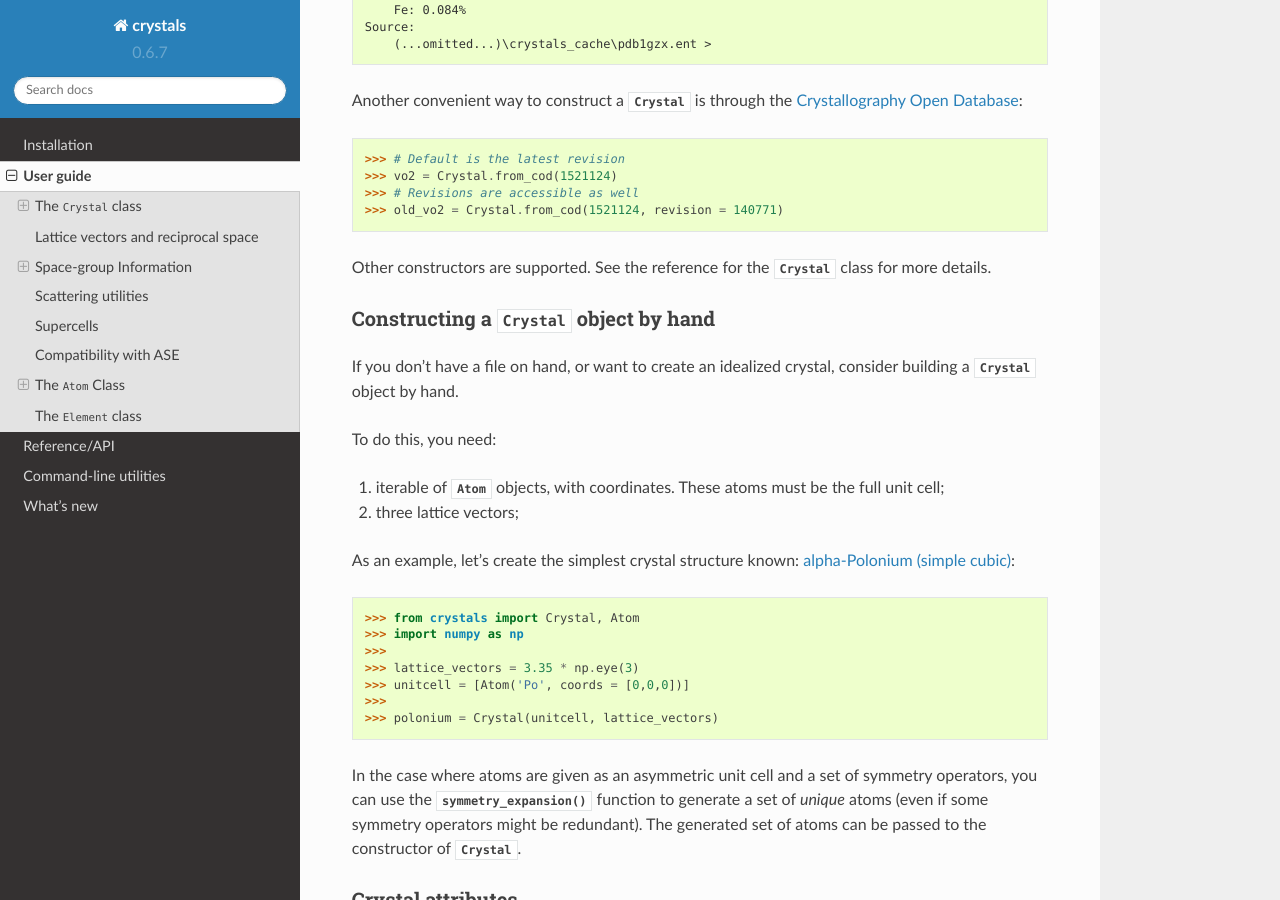
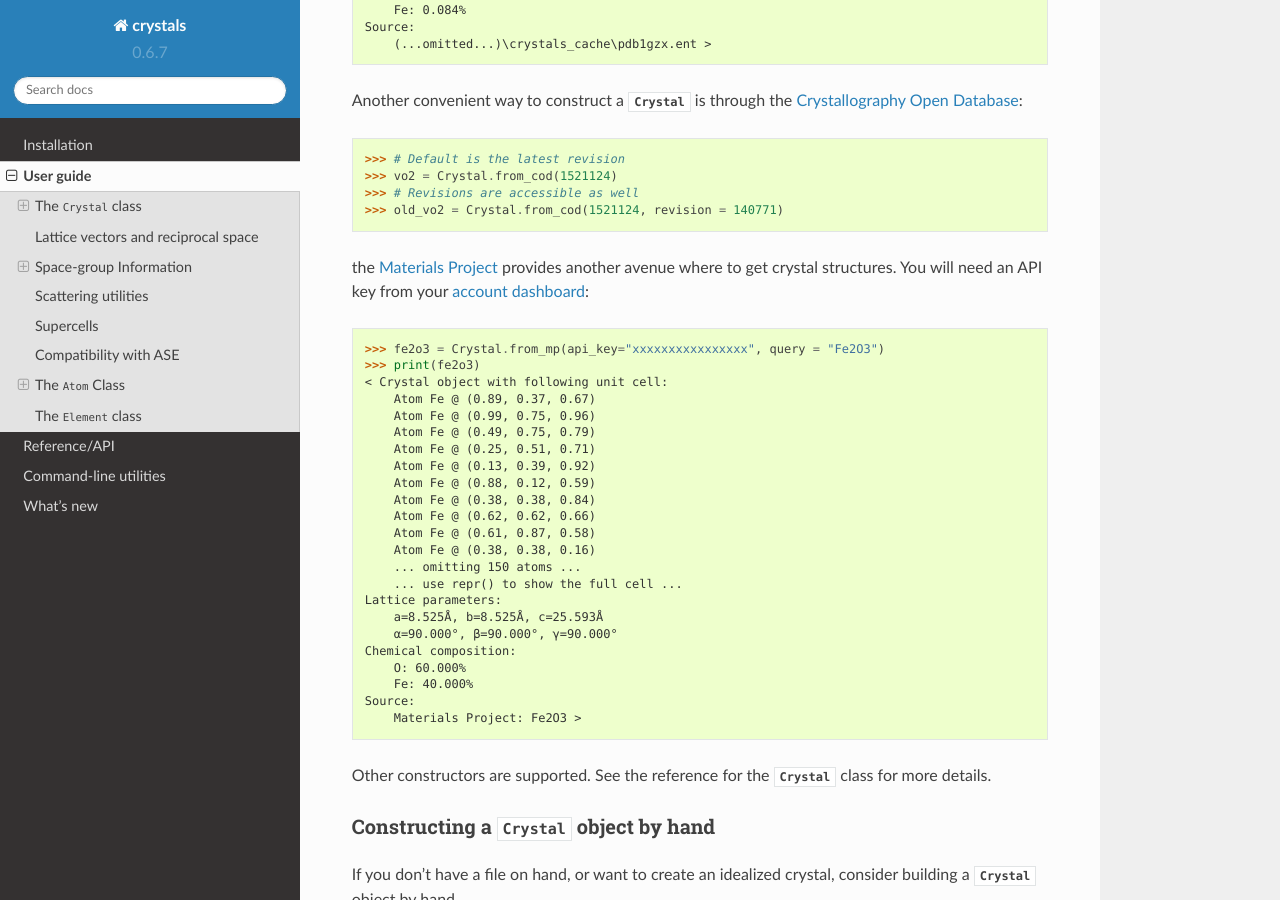
Before and after one commit to LaurentRDC/crystals, a Sphinx documentation site: the page built from docs/guide.rst, in a window 1280 px wide and 900 px high, scrolled down 1615 px. Built offline with Sphinx 7.4.7 and the Read the Docs theme 2.0.0, drawn with Linux system fonts in a browser that asks for light colours.

Commit message:
DOC: adding guide to Materials Project constructor

```diff
--- a/docs/guide.rst
+++ b/docs/guide.rst
@@ -87,6 +87,33 @@ Another convenient way to construct a :class:`Crystal` is through the `Crystallo
     >>> vo2 = Crystal.from_cod(1521124)
     >>> # Revisions are accessible as well
     >>> old_vo2 = Crystal.from_cod(1521124, revision = 140771)
+
+the `Materials Project <https://materialsproject.org/>`_ provides another avenue where to get crystal structures.
+You will need an API key from your `account dashboard <https://materialsproject.org/dashboard>`_::
+
+    >>> fe2o3 = Crystal.from_mp(api_key="xxxxxxxxxxxxxxxx", query = "Fe2O3")
+    >>> print(fe2o3)
+    < Crystal object with following unit cell:
+        Atom Fe @ (0.89, 0.37, 0.67)
+        Atom Fe @ (0.99, 0.75, 0.96)
+        Atom Fe @ (0.49, 0.75, 0.79)
+        Atom Fe @ (0.25, 0.51, 0.71)
+        Atom Fe @ (0.13, 0.39, 0.92)
+        Atom Fe @ (0.88, 0.12, 0.59)
+        Atom Fe @ (0.38, 0.38, 0.84)
+        Atom Fe @ (0.62, 0.62, 0.66)
+        Atom Fe @ (0.61, 0.87, 0.58)
+        Atom Fe @ (0.38, 0.38, 0.16)
+        ... omitting 150 atoms ...
+        ... use repr() to show the full cell ...
+    Lattice parameters:
+        a=8.525Å, b=8.525Å, c=25.593Å
+        α=90.000°, β=90.000°, γ=90.000°
+    Chemical composition:
+        O: 60.000%
+        Fe: 40.000%
+    Source:
+        Materials Project: Fe2O3 >
 
 Other constructors are supported. See the reference for the :class:`Crystal` class for more details.
 
```
